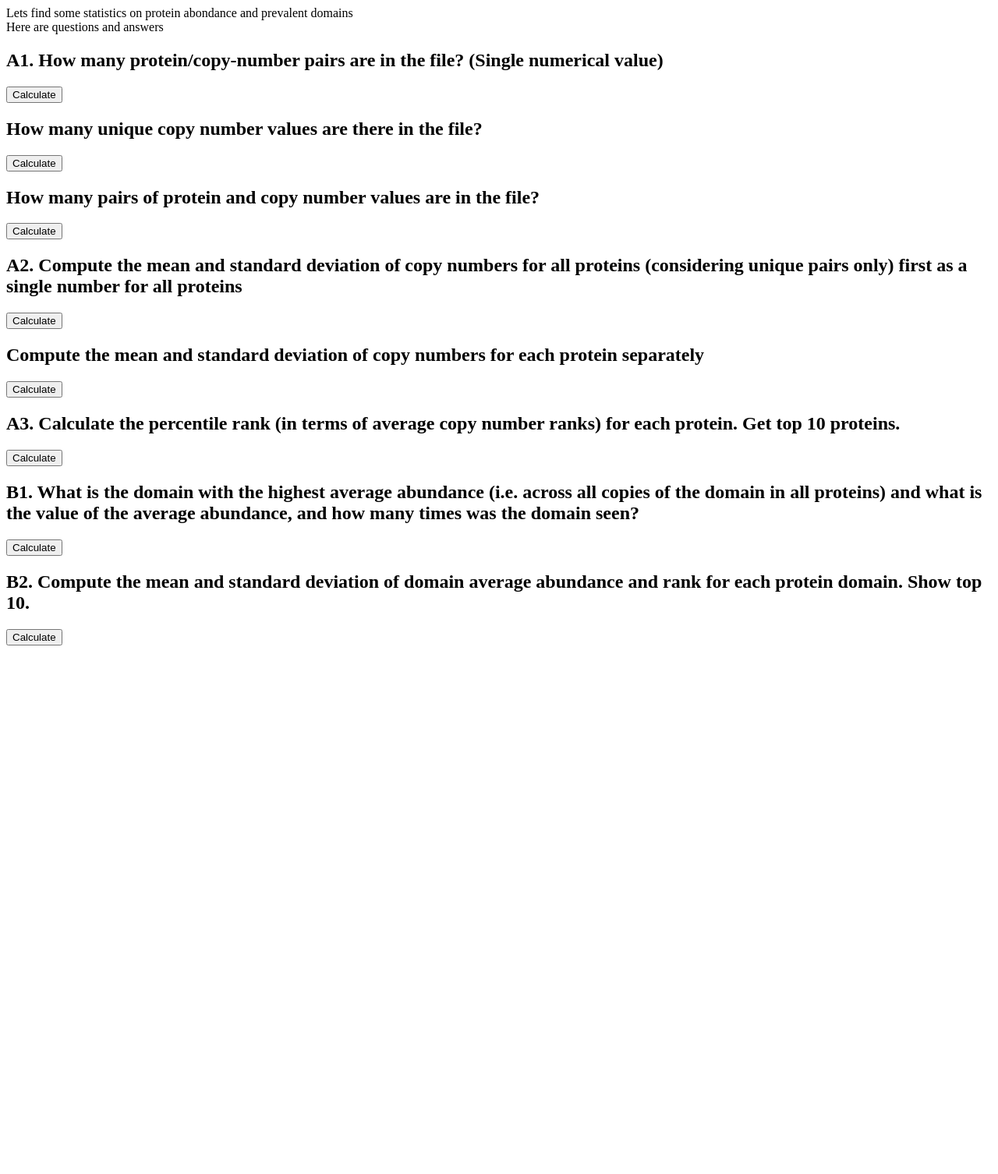
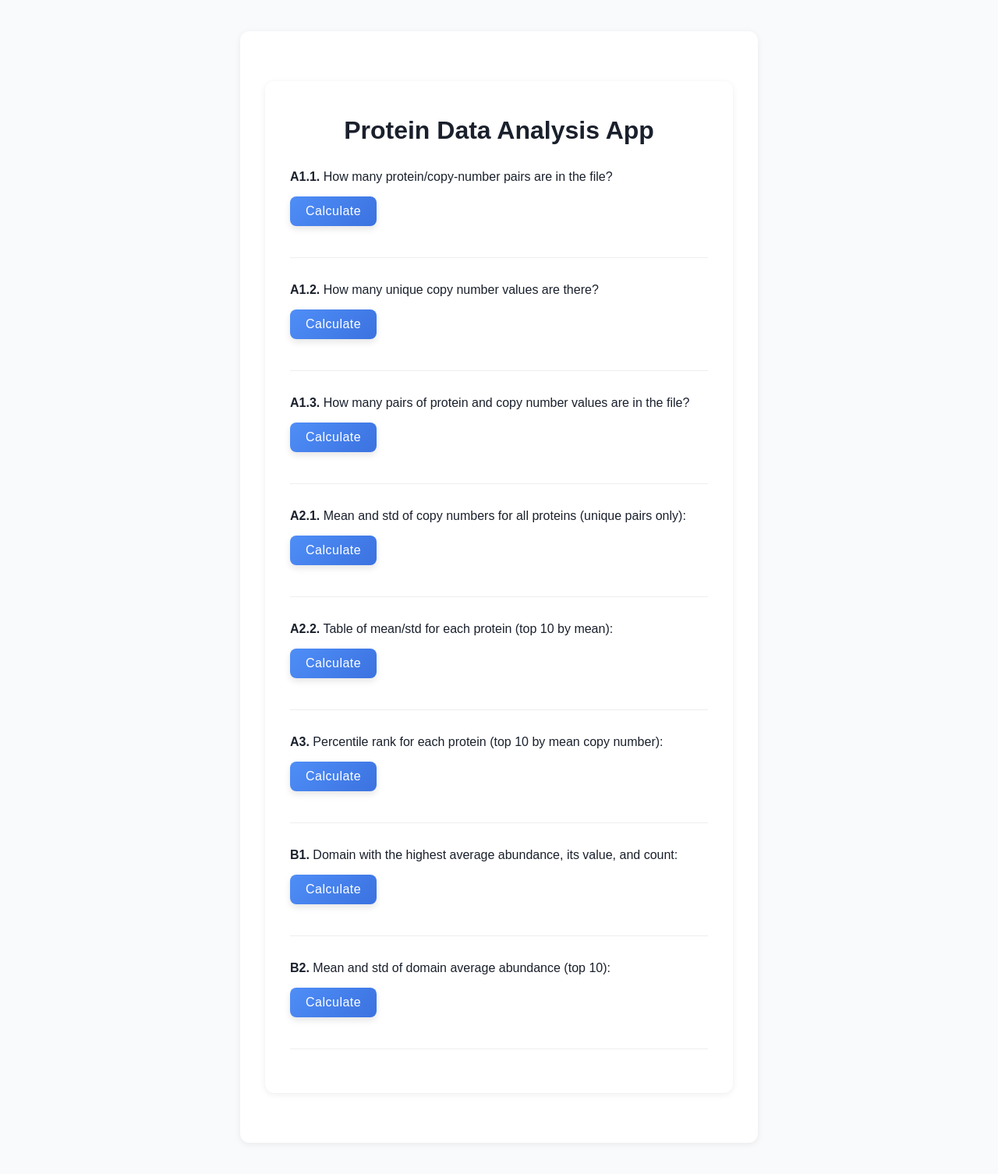
Before and after one commit to rychagoal/Protein_data_analysis, a Python web app: template templates/index.html in a window 1280 px wide. Shown: the whole page at 78% size. Before the commit the page ends 828 px from the top, so only its background shows below. Run offline with Jinja, Linux system fonts and the light colour scheme; the template is opened without the code that fills it, so the values that code supplies are empty.

Commit message:
Protein analysis answering questions APP

```diff
--- a/static/css/style.css
+++ b/static/css/style.css
@@ -1,32 +1,70 @@
 body {
-      margin: 0;
-      padding: 0;
-      display: flex;
-      justify-content: center;
-      align-items: center;
-      background-color: #f0f0f0;
-      font-family: Arial, sans-serif;
-    }
-
+    font-family: Arial, sans-serif;
+    background: #f8fafc;
+    color: #1a202c;
+}
 .container {
-  display: flex;
-  flex-direction: column;
-  justify-content: flex-end;
-  width: 100%;
-  max-width: 380px;
-  background-color: #ffffff;
-  box-shadow: 0 4px 6px rgba(0, 0, 0, 0.1);
-  height: 100vh;
-  overflow: hidden;
+    max-width: 600px;
+    margin: 40px auto;
+    background: #fff;
+    border-radius: 12px;
+    padding: 24px 32px;
+    box-shadow: 0 2px 8px rgba(0,0,0,0.07);
+}
+h1 {
+    text-align: center;
+    margin-bottom: 32px;
+    font-size: 2rem;
+}
+.q-block {
+    margin-bottom: 2em;
+    border-bottom: 1px solid #eee;
+    padding-bottom: 1.5em;
+}
+.question {
+    margin-bottom: 1em;
+}
+button {
+    display: inline-flex;
+    align-items: center;
+    gap: 8px;
+    background: linear-gradient(135deg, #4f8ef7, #3b72e0);
+    color: #fff;
+    border: none;
+    padding: 10px 20px;
+    font-size: 1em;
+    font-weight: 500;
+    border-radius: 8px;
+    box-shadow: 0 4px 8px rgba(0,0,0,0.1);
+    cursor: pointer;
+    transition: all 0.2s ease-in-out;
+    letter-spacing: 0.5px;
 }
 
-.header {
-  background-color: #6200ea;
-  color: white;
-  padding: 10px;
-  padding-top: calc(8px + env(safe-area-inset-top));
-  display: flex;
-  align-items: center;
-  gap: 10px;
-  box-shadow: 0px 4px 10px rgba(0, 0, 0, 0.7);
+button:hover {
+    background: linear-gradient(135deg, #3b72e0, #2a59c9);
+    box-shadow: 0 6px 12px rgba(0,0,0,0.15);
+    transform: translateY(-1px);
 }
+
+.answer {
+    margin-top: 1em;
+}
+table {
+    border-collapse: collapse;
+    width: 100%;
+    margin-top: 10px;
+    font-size: 0.96em;
+}
+th, td {
+    border: 1px solid #ddd;
+    padding: 4px 6px;
+    text-align: center;
+}
+th {
+    background: #f3f7fb;
+}
+.error {
+    color: #f44336;
+    font-weight: bold;
+}
--- a/static/scripts/main_script.js
+++ b/static/scripts/main_script.js
@@ -0,0 +1,81 @@
+function fetchAnswer(qid, elid) {
+    fetch('/api/' + qid)
+      .then(resp => resp.json())
+      .then(data => {
+        let el = document.getElementById(elid);
+        if (data.error) {
+            el.innerHTML = `<span class="error">${data.error}</span>`;
+            return;
+        }
+        // A1
+        if (["A1-1", "A1-2", "A1-3"].includes(qid)) {
+            el.innerHTML = `<b>${data.answer}</b>`;
+        }
+        // A2-1
+        else if (qid === "A2-1") {
+            el.innerHTML = `<b>${data.mean}</b>, <b>${data.std}</b>`;
+        }
+        // A2-2
+        else if (qid === "A2-2") {
+            if (!data.table || data.table.length === 0) { el.innerHTML = "No data"; return; }
+            let rows = data.table.map(r =>
+                `<tr>
+                    <td>${r.Gn}</td>
+                    <td>${typeof r.mean === 'number' ? r.mean.toFixed(2) : '-'}</td>
+                    <td>${typeof r.std === 'number' ? r.std.toFixed(2) : '-'}</td>
+                </tr>`
+            ).join('');
+            el.innerHTML = `<table>
+                <tr><th>Protein (Gn)</th><th>Mean</th><th>Std</th></tr>
+                ${rows}
+            </table>`;
+        }
+        // A3
+        else if (qid === "A3") {
+            if (!data.table || data.table.length === 0) { el.innerHTML = "No data"; return; }
+            let rows = data.table.map(r =>
+                `<tr>
+                    <td>${r.Gn}</td>
+                    <td>${typeof r.mean === 'number' ? r.mean.toFixed(2) : '-'}</td>
+                    <td>${typeof r.std === 'number' ? r.std.toFixed(2) : '-'}</td>
+                    <td>${typeof r.percentile_rank === 'number' ? r.percentile_rank.toFixed(3) : '-'}</td>
+                </tr>`
+            ).join('');
+            el.innerHTML = `<table>
+                <tr><th>Protein (Gn)</th><th>Mean</th><th>Std</th><th>Percentile rank</th></tr>
+                ${rows}
+            </table>`;
+        }
+        // B1
+        else if (qid === "B1") {
+            el.innerHTML = `
+                <div><b>${data.domain}</b></div>
+                <div><b>${data.avg_abundance}</b></div>
+                <div><b>${data.times_seen}</b></div>
+            `;
+        }
+        // B2
+        else if (qid === "B2") {
+            if (!data.table || data.table.length === 0) { el.innerHTML = "No data"; return; }
+            let rows = data.table.map(r =>
+                `<tr>
+                    <td>${r.Domain}</td>
+                    <td>${typeof r.domain_average_abundance === 'number' ? r.domain_average_abundance : '-'}</td>
+                    <td>${typeof r.domain_abundance_std === 'number' ? r.domain_abundance_std : '-'}</td>
+                    <td>${typeof r.count_domain === 'number' ? r.count_domain : '-'}</td>
+                    <td>${typeof r.percentile_rank === 'number' ? r.percentile_rank.toFixed(2) : '-'}</td>
+                </tr>`
+            ).join('');
+            el.innerHTML = `<table>
+                <tr>
+                    <th>Domain</th>
+                    <th>Mean abundance</th>
+                    <th>Std</th>
+                    <th>Count</th>
+                    <th>Percentile</th>
+                </tr>
+                ${rows}
+            </table>`;
+        }
+      });
+}
--- a/templates/base.html
+++ b/templates/base.html
@@ -4,6 +4,7 @@
     <meta charset="UTF-8" />
     <meta name="viewport" content="width=device-width, initial-scale=1.0" />
     <title>{% block title %} Welcome Protein analysis project {% endblock %}</title>
+    {% block link %} {% endblock %}
 </head>
 <body>
     <div class="container">
--- a/templates/index.html
+++ b/templates/index.html
@@ -4,48 +4,49 @@
 <link rel="stylesheet" type="text/css" href="/css/style.css">
 {% endblock %}
 {% block content %}
-    <div class="header">
-      Lets find some statistics on protein abondance and prevalent domains
+<div class="container">
+    <h1>Protein Data Analysis App</h1>
+    <div class="q-block">
+        <div class="question"><b>A1.1.</b> How many protein/copy-number pairs are in the file?</div>
+        <button onclick="fetchAnswer('A1-1','answerA1_1')">Calculate</button>
+        <div id="answerA1_1" class="answer"></div>
     </div>
-
-    <!-- Main Section -->
-    <div class="main">
-      Here are questions and answers
-        <h2>A1. How many protein/copy-number pairs are in the file? (Single numerical value)</h2>
-        <button class="calculate-btn" data-question="A1-1">Calculate</button>
-        <div id="result-A1-1"></div>
-
-        <h2>How many unique copy number values are there in the file?</h2>
-        <button class="calculate-btn" data-question="A1-2">Calculate</button>
-        <div id="result-A1-2"></div>
-
-        <h2>How many pairs of protein and copy number values are in the file?</h2>
-        <button class="calculate-btn" data-question="A1-3">Calculate</button>
-        <div id="result-A1-3"></div>
-
-        <h2>A2. Compute the mean and standard deviation of copy numbers for all proteins (considering unique
-pairs only) first as a single number for all proteins</h2>
-        <button class="calculate-btn" data-question="A2-1">Calculate</button>
-        <div id="result-A2-1"></div>
-
-        <h2>Compute the mean and standard deviation of copy numbers for each protein separately</h2>
-        <button class="calculate-btn" data-question="A2-2">Calculate</button>
-        <div id="result-A2-2"></div>
-
-        <h2>A3. Calculate the percentile rank (in terms of average copy number ranks) for each protein. Get top 10 proteins.</h2>
-        <button class="calculate-btn" data-question="A3">Calculate</button>
-        <div id="result-A3"></div>
-
-        <h2>B1. What is the domain with the highest average abundance (i.e. across all copies of the domain in all
-proteins) and what is the value of the average abundance, and how many times was the domain seen?</h2>
-        <button class="calculate-btn" data-question="B1">Calculate</button>
-        <div id="result-B1"></div>
-
-        <h2>B2. Compute the mean and standard deviation of domain average abundance and rank for each protein domain. Show top 10.</h2>
-        <button class="calculate-btn" data-question="B2">Calculate</button>
-        <div id="result-B2"></div>
-
+    <div class="q-block">
+        <div class="question"><b>A1.2.</b> How many unique copy number values are there?</div>
+        <button onclick="fetchAnswer('A1-2','answerA1_2')">Calculate</button>
+        <div id="answerA1_2" class="answer"></div>
     </div>
+    <div class="q-block">
+        <div class="question"><b>A1.3.</b> How many pairs of protein and copy number values are in the file?</div>
+        <button onclick="fetchAnswer('A1-3','answerA1_3')">Calculate</button>
+        <div id="answerA1_3" class="answer"></div>
+    </div>
+    <div class="q-block">
+        <div class="question"><b>A2.1.</b> Mean and std of copy numbers for all proteins (unique pairs only):</div>
+        <button onclick="fetchAnswer('A2-1','answerA2_1')">Calculate</button>
+        <div id="answerA2_1" class="answer"></div>
+    </div>
+    <div class="q-block">
+        <div class="question"><b>A2.2.</b> Table of mean/std for each protein (top 10 by mean):</div>
+        <button onclick="fetchAnswer('A2-2','answerA2_2')">Calculate</button>
+        <div id="answerA2_2" class="answer"></div>
+    </div>
+    <div class="q-block">
+        <div class="question"><b>A3.</b> Percentile rank for each protein (top 10 by mean copy number):</div>
+        <button onclick="fetchAnswer('A3','answerA3')">Calculate</button>
+        <div id="answerA3" class="answer"></div>
+    </div>
+    <div class="q-block">
+        <div class="question"><b>B1.</b> Domain with the highest average abundance, its value, and count:</div>
+        <button onclick="fetchAnswer('B1','answerB1')">Calculate</button>
+        <div id="answerB1" class="answer"></div>
+    </div>
+    <div class="q-block">
+        <div class="question"><b>B2.</b> Mean and std of domain average abundance (top 10):</div>
+        <button onclick="fetchAnswer('B2','answerB2')">Calculate</button>
+        <div id="answerB2" class="answer"></div>
+    </div>
+</div>
 
 <script src="{{ url_for('static', filename='scripts/main_script.js') }}"></script>
 
```
Also changed, not shown: data/questions_answers.txt (+14 -14 lines), routes.py (+79 -18 lines), data/A2task_mean_std_proteins_abund.csv, data/A3task_mean_std_rank.csv, data/B2task_avg_abund_protein_domains_ranks.csv, 1 other file.
